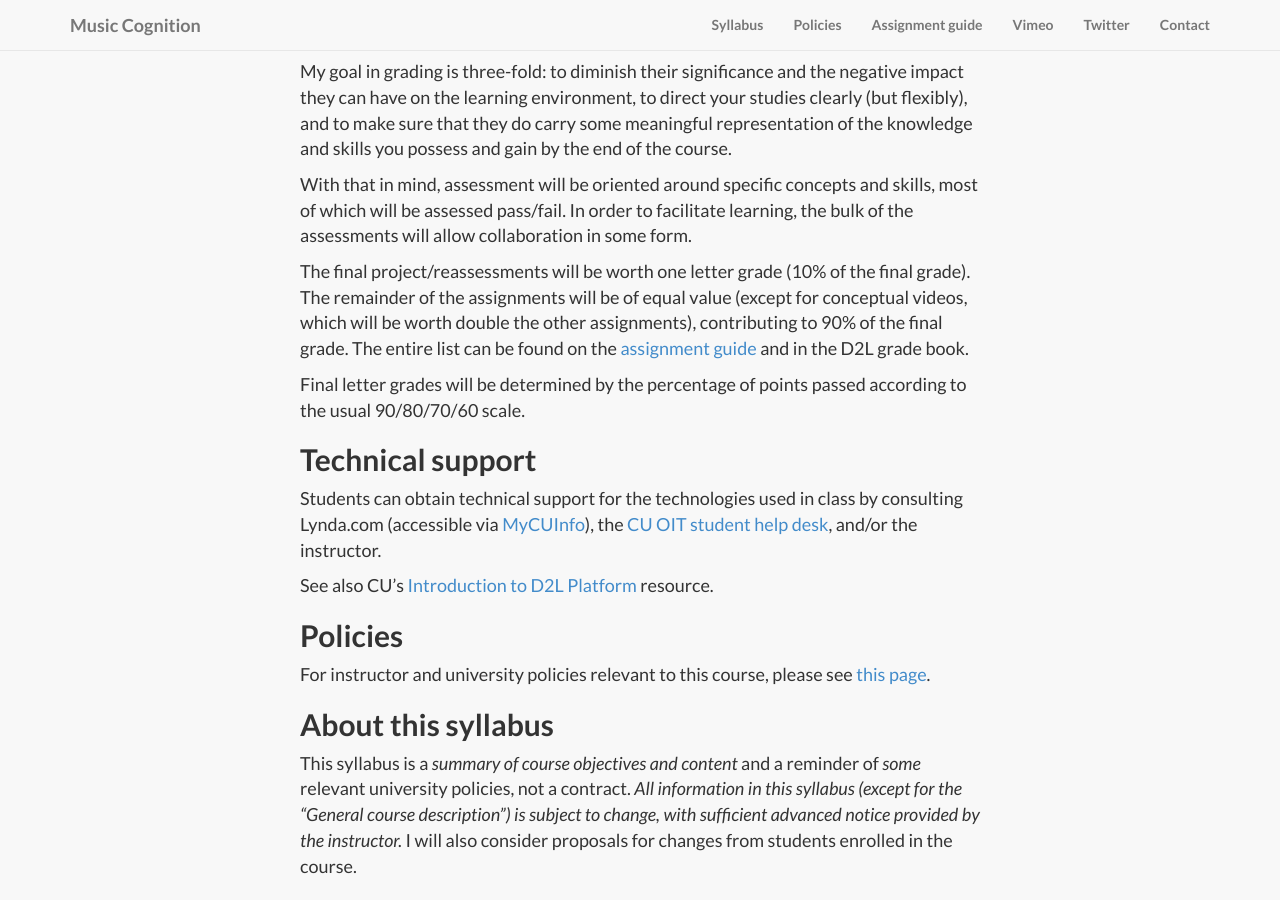
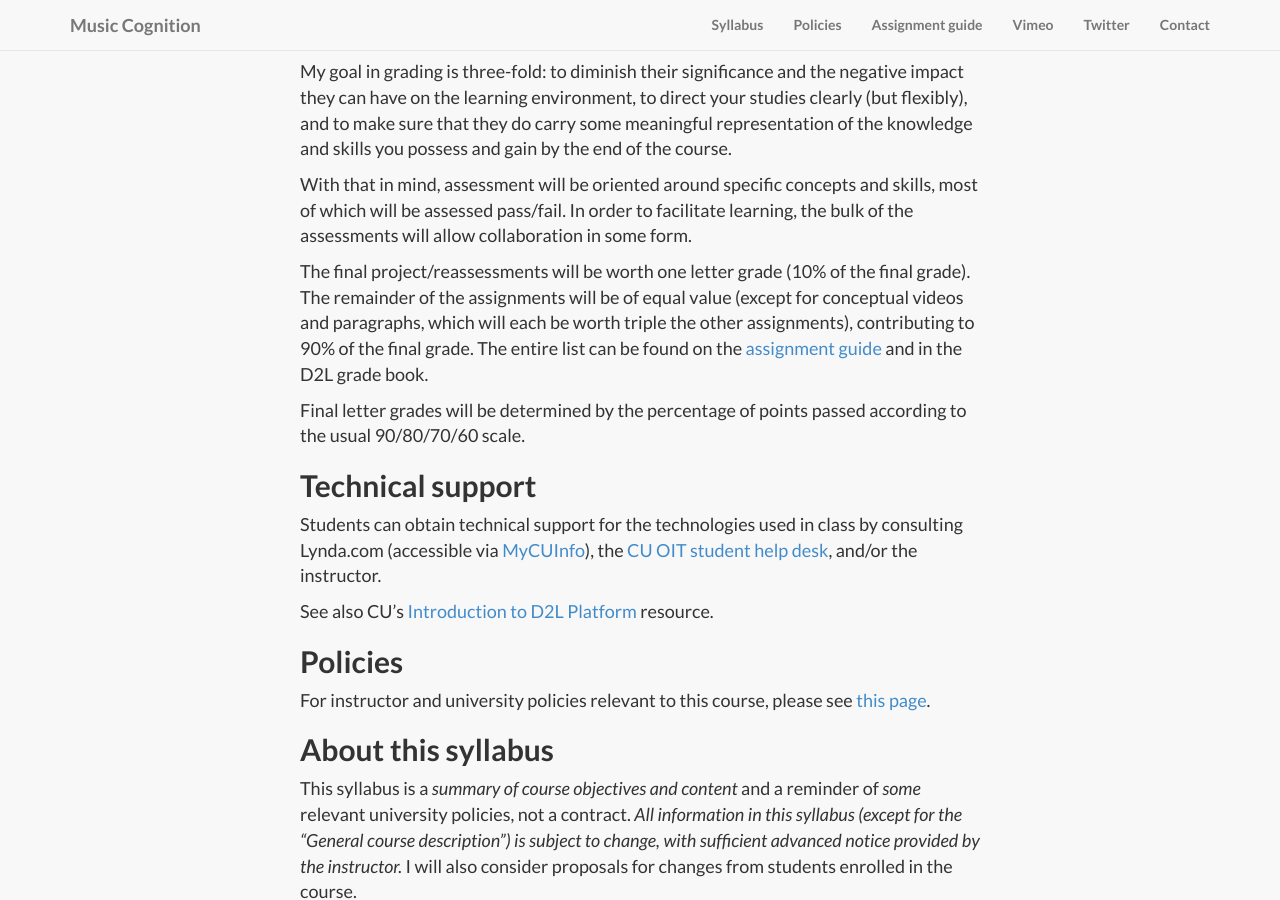
Before and after one commit to kshaffer/cognition, a Jekyll site: the page built from syllabus.md, in a window 1280 px wide and 900 px high, scrolled down 3951 px. Built offline with Jekyll 4.4.1, drawn with Linux system fonts in a browser that asks for light colours; nearby versions of some CDN libraries; library files that are not in the unit come from our copies.

Commit message:
updated syllabus and assessment guide

```diff
--- a/syllabus.md
+++ b/syllabus.md
@@ -95,7 +95,7 @@ My goal in grading is three-fold: to diminish their significance and the negativ
 
 With that in mind, assessment will be oriented around specific concepts and skills, most of which will be assessed pass/fail. In order to facilitate learning, the bulk of the assessments will allow collaboration in some form.
 
-The final project/reassessments will be worth one letter grade (10% of the final grade). The remainder of the assignments will be of equal value (except for conceptual videos, which will be worth double the other assignments), contributing to 90% of the final grade. The entire list can be found on the [assignment guide](/assessments/) and in the D2L grade book.
+The final project/reassessments will be worth one letter grade (10% of the final grade). The remainder of the assignments will be of equal value (except for conceptual videos and paragraphs, which will each be worth triple the other assignments), contributing to 90% of the final grade. The entire list can be found on the [assignment guide](/assessments/) and in the D2L grade book.
 
 Final letter grades will be determined by the percentage of points passed according to the usual 90/80/70/60 scale.
 
```
